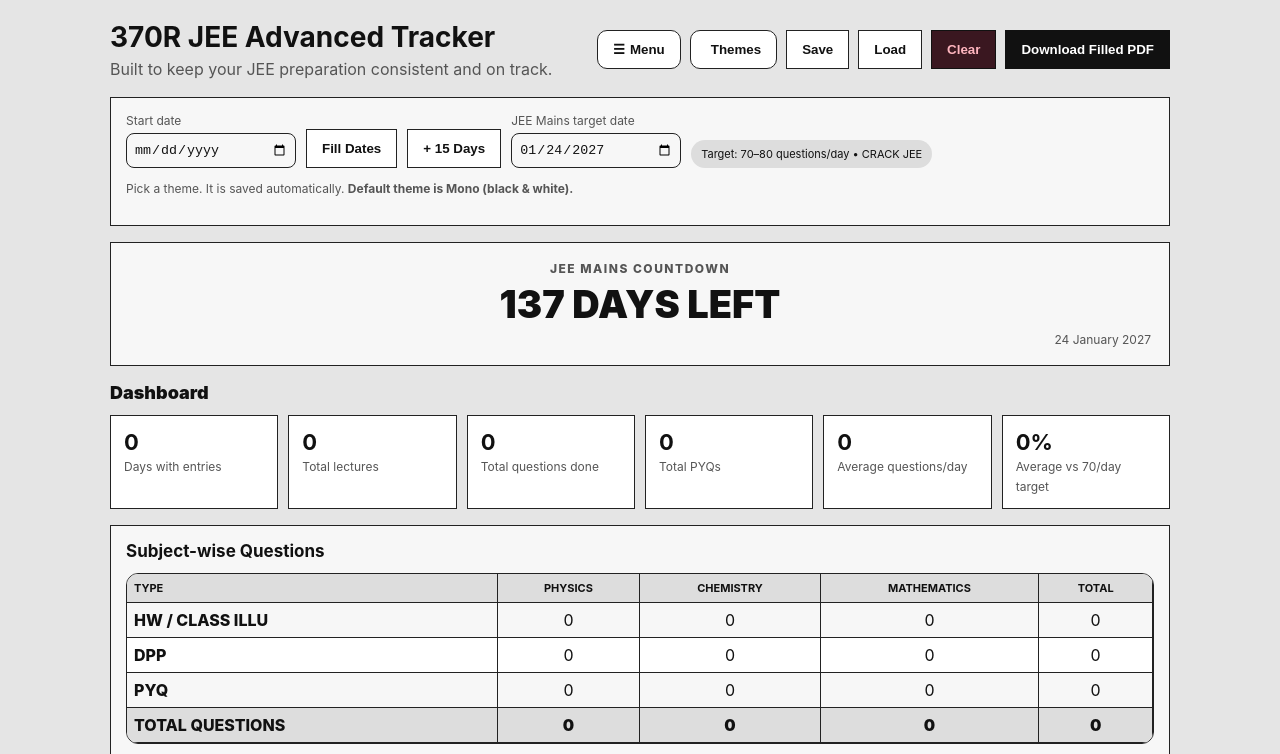
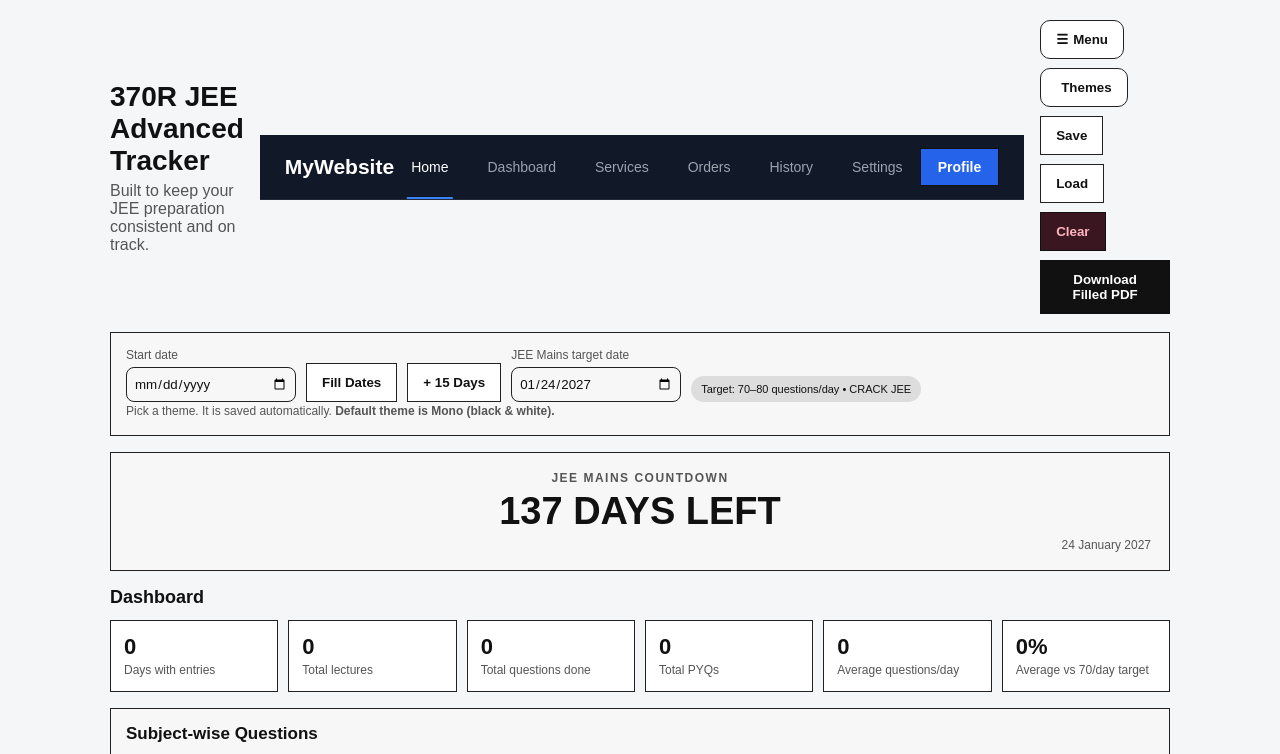
Before and after one commit to raj4rchives/Mono, a website: page tracker.html in a window 1280 px wide. Shown: the top 754 px of the page. Drawn offline with nearby package versions, Linux system fonts and the light colour scheme.

Commit message:
Update tracker.html

```diff
--- a/tracker.html
+++ b/tracker.html
@@ -19,6 +19,181 @@
       <h1>370R JEE Advanced Tracker</h1>
       <div class="sub">Built to keep your JEE preparation consistent and on track.</div>
     </div>
+
+
+<style>
+*{
+    margin:0;
+    padding:0;
+    box-sizing:border-box;
+    font-family:Arial,sans-serif;
+}
+
+body{
+    background:#f5f6f8;
+}
+
+/* NAVBAR */
+.navbar{
+    width:100%;
+    height:65px;
+    padding:0 25px;
+    background:#111827;
+
+    display:flex;
+    align-items:center;
+    justify-content:space-between;
+
+    border-bottom:1px solid rgba(255,255,255,.08);
+}
+
+/* LOGO */
+.logo{
+    color:white;
+    font-size:21px;
+    font-weight:700;
+}
+
+/* MENU */
+.menu{
+    display:flex;
+    align-items:center;
+    height:100%;
+    gap:5px;
+}
+
+.menu a{
+    position:relative;
+
+    height:100%;
+    display:flex;
+    align-items:center;
+
+    padding:0 17px;
+
+    color:#9ca3af;
+    text-decoration:none;
+
+    font-size:14px;
+    font-weight:500;
+
+    transition:.25s;
+}
+
+/* HOVER */
+.menu a:hover{
+    color:white;
+}
+
+/* ACTIVE */
+.menu a.active{
+    color:white;
+}
+
+/* UNDERLINE */
+.menu a::after{
+    content:"";
+
+    position:absolute;
+    bottom:0;
+    left:50%;
+
+    width:0;
+    height:2px;
+
+    background:#3b82f6;
+
+    transform:translateX(-50%);
+    transition:.25s;
+}
+
+.menu a:hover::after,
+.menu a.active::after{
+    width:65%;
+}
+
+/* PROFILE */
+.profile{
+    border:0;
+    padding:10px 17px;
+
+    border-radius:9px;
+
+    background:#2563eb;
+    color:white;
+
+    font-size:14px;
+    font-weight:600;
+
+    cursor:pointer;
+
+    transition:.2s;
+}
+
+.profile:hover{
+    background:#1d4ed8;
+}
+
+
+/* MOBILE */
+@media(max-width:800px){
+
+    .navbar{
+        height:auto;
+        padding:13px 15px;
+
+        flex-wrap:wrap;
+        gap:10px;
+    }
+
+    .menu{
+        width:100%;
+        height:48px;
+
+        overflow-x:auto;
+        scrollbar-width:none;
+    }
+
+    .menu::-webkit-scrollbar{
+        display:none;
+    }
+
+    .menu a{
+        height:48px;
+        padding:0 14px;
+        white-space:nowrap;
+    }
+
+    .profile{
+        margin-left:auto;
+    }
+}
+</style>
+</head>
+
+<body>
+
+<nav class="navbar">
+
+    <div class="logo">
+        MyWebsite
+    </div>
+
+    <div class="menu">
+        <a href="#" class="active">Home</a>
+        <a href="#">Dashboard</a>
+        <a href="#">Services</a>
+        <a href="#">Orders</a>
+        <a href="#">History</a>
+        <a href="#">Settings</a>
+    </div>
+
+    <button class="profile">
+        Profile
+    </button>
+
+</nav>
+
     <div class="actions">
       <button class="secondary top-menu-btn" id="topMenuBtn" type="button" onclick="openFeature('menu')"><span class="top-btn-icon">☰</span><span class="top-btn-label">Menu</span></button>
       <button class="secondary top-theme-btn" id="topThemeBtn" type="button" onclick="openFeature('themes')"><span class="top-btn-icon"></span><span class="top-btn-label">Themes</span></button>
```
